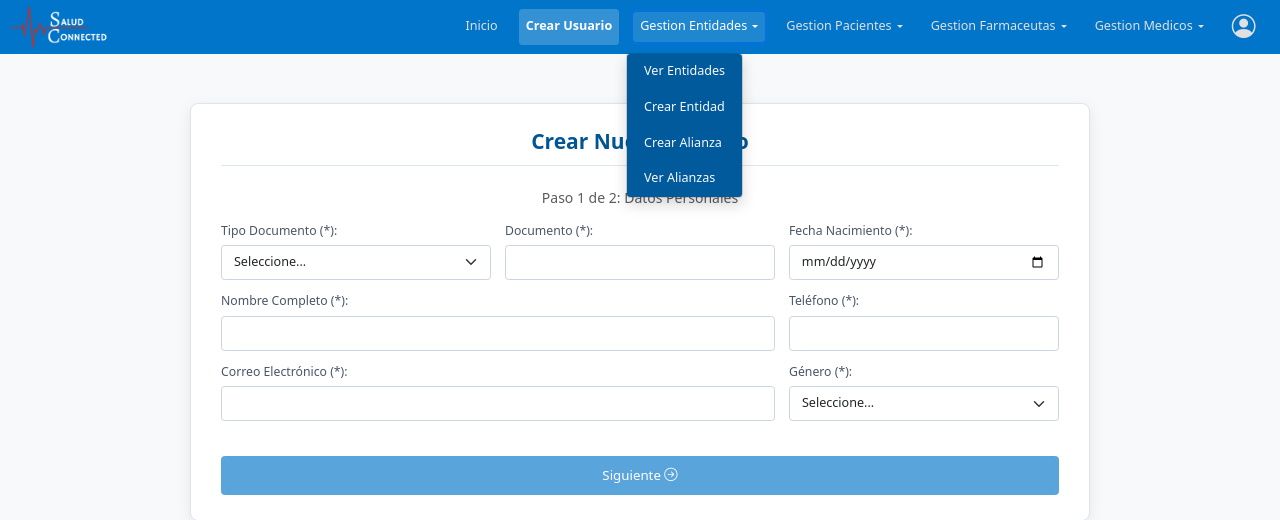
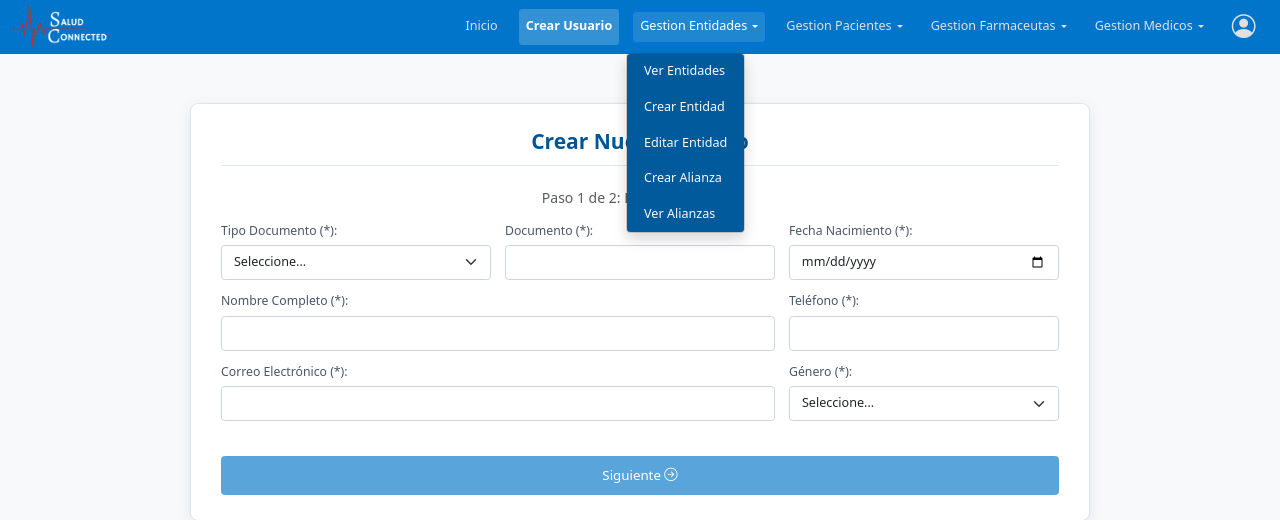
Before and after one commit to DanielMontealgr3/SALUD_CONNET, a PHP site: page /SALUDCONNECT/admi/gestion_crear/crear_usu.php in a window 1280 px wide, after a click on "Gestion Entidades". Shown: the top 520 px of the page. Run offline with PHP 8.4, Linux system fonts and the light colour scheme; the visitor is signed in with stand-in values (Sample User, id 1); tables that the repository leaves empty or names only in its code hold one stand-in row (values such as "Sample post").

Commit message:
Actualice opciones menu

```diff
--- a/include/menu.php
+++ b/include/menu.php
@@ -32,14 +32,14 @@ if ($depth_in_project === 0) {
 
 $path_to_img_folder_href = $base_href_to_project_root . "img/";
 $path_to_js_folder_href = $base_href_to_project_root . "js/";
-$path_to_include_folder_href = $base_href_to_project_root . "include/";
+$path_to_include_folder_href = $base_href_to_project_root . "includes/";
 
 $filesystem_project_root = rtrim($_SERVER['DOCUMENT_ROOT'], '/\\') . $project_uri_base;
 
-$paginas_gestion_entidades = ['ver_entidades.php', 'crear_entidad.php', 'crear_alianza.php', 'lista_alianzas.php'];
+$paginas_gestion_entidades = ['ver_entidades.php', 'crear_entidad.php', 'editar_entidad.php', 'crear_alianza.php', 'lista_alianzas.php'];
 $paginas_gestion_pacientes = ['lista_pacientes.php'];
-$paginas_gestion_farmaceutas = ['lista_farmaceutas.php'];
-$paginas_gestion_medicos = ['ver_horarios.php', 'crear_horario.php', 'lista_medicos.php'];
+$paginas_gestion_farmaceutas = ['lista_farmaceutas.php', 'asignar_farmaceuta.php'];
+$paginas_gestion_medicos = ['ver_horarios.php', 'crear_horario.php', 'lista_medicos.php', 'asignar_ips_medico.php'];
 
 ?>
 <head>
@@ -113,6 +113,7 @@ $paginas_gestion_medicos = ['ver_horarios.php', 'crear_horario.php', 'lista_medi
                                 <ul class="dropdown-menu" aria-labelledby="navbarDropdownEntidades">
                                     <li><a class="dropdown-item <?php echo ($currentPage === 'ver_entidades.php') ? 'active' : ''; ?>" href="<?php echo $base_href_to_project_root; ?>admi/gestion_entidades/ver_entidades.php">Ver Entidades</a></li>
                                     <li><a class="dropdown-item <?php echo ($currentPage === 'crear_entidad.php') ? 'active' : ''; ?>" href="<?php echo $base_href_to_project_root; ?>admi/gestion_entidades/crear_entidad.php">Crear Entidad</a></li>
+                                    <li><a class="dropdown-item <?php echo ($currentPage === 'editar_entidad.php') ? 'active' : ''; ?>" href="<?php echo $base_href_to_project_root; ?>admi/gestion_entidades/editar_entidad.php">Editar Entidad</a></li>
                                     <li><a class="dropdown-item <?php echo ($currentPage === 'crear_alianza.php') ? 'active' : ''; ?>" href="<?php echo $base_href_to_project_root; ?>admi/gestion_entidades/crear_alianza.php">Crear Alianza</a></li>
                                     <li><a class="dropdown-item <?php echo ($currentPage === 'lista_alianzas.php') ? 'active' : ''; ?>" href="<?php echo $base_href_to_project_root; ?>admi/gestion_entidades/lista_alianzas.php">Ver Alianzas</a></li>
                                 </ul>
@@ -127,14 +128,16 @@ $paginas_gestion_medicos = ['ver_horarios.php', 'crear_horario.php', 'lista_medi
                                 <a class="nav-link dropdown-toggle <?php echo (strpos($path_inside_project_trimmed, 'admi/gestion_farmaceutas') === 0 && in_array($currentPage, $paginas_gestion_farmaceutas)) ? 'active' : ''; ?>" href="#" id="navbarDropdownGestionFarmaceutas" role="button" data-bs-toggle="dropdown" aria-expanded="false">Gestion Farmaceutas</a>
                                 <ul class="dropdown-menu" aria-labelledby="navbarDropdownGestionFarmaceutas">
                                     <li><a class="dropdown-item <?php echo ($currentPage === 'lista_farmaceutas.php') ? 'active' : ''; ?>" href="<?php echo $base_href_to_project_root; ?>admi/gestion_farmaceutas/lista_farmaceutas.php">Lista Farmaceutas</a></li>
+                                    <li><a class="dropdown-item <?php echo ($currentPage === 'asignar_farmaceuta.php') ? 'active' : ''; ?>" href="<?php echo $base_href_to_project_root; ?>admi/gestion_farmaceutas/asignar_farmaceuta.php">Asignar Farmaceuta</a></li>
                                 </ul>
                             </li>
                             <li class="nav-item dropdown">
                                 <a class="nav-link dropdown-toggle <?php echo (strpos($path_inside_project_trimmed, 'admi/gestion_medicos') === 0 && in_array($currentPage, $paginas_gestion_medicos)) ? 'active' : ''; ?>" href="#" id="navbarDropdownGestionMedicos" role="button" data-bs-toggle="dropdown" aria-expanded="false">Gestion Medicos</a>
                                 <ul class="dropdown-menu" aria-labelledby="navbarDropdownGestionMedicos">
+                                    <li><a class="dropdown-item <?php echo ($currentPage === 'lista_medicos.php') ? 'active' : ''; ?>" href="<?php echo $base_href_to_project_root; ?>admi/gestion_medicos/lista_medicos.php">Lista Medicos</a></li>
+                                    <li><a class="dropdown-item <?php echo ($currentPage === 'crear_horario.php') ? 'active' : ''; ?>" href="<?php echo $base_href_to_project_root; ?>admi/gestion_medicos/crear_horario.php">Crear Horario</a></li>
                                     <li><a class="dropdown-item <?php echo ($currentPage === 'ver_horarios.php') ? 'active' : ''; ?>" href="<?php echo $base_href_to_project_root; ?>admi/gestion_medicos/ver_horarios.php">Ver Horarios</a></li>
-                                    <li><a class="dropdown-item <?php echo ($currentPage === 'crear_horario.php') ? 'active' : ''; ?>" href="<?php echo $base_href_to_project_root; ?>admi/gestion_medicos/crear_horario.php">Crear Horario</a></li>
-                                    <li><a class="dropdown-item <?php echo ($currentPage === 'lista_medicos.php') ? 'active' : ''; ?>" href="<?php echo $base_href_to_project_root; ?>admi/gestion_medicos/lista_medicos.php">Lista Medicos</a></li>
+                                    <li><a class="dropdown-item <?php echo ($currentPage === 'asignar_ips_medico.php') ? 'active' : ''; ?>" href="<?php echo $base_href_to_project_root; ?>admi/gestion_medicos/asignar_ips_medico.php">Asignar IPS a Médico</a></li>
                                 </ul>
                             </li>
                         <?php elseif ($rol_usuario == 2): ?>
```
